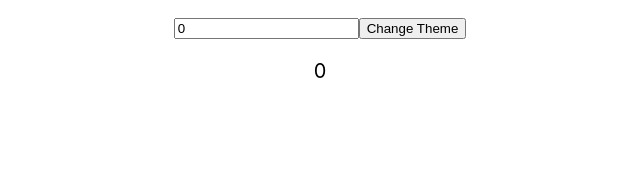
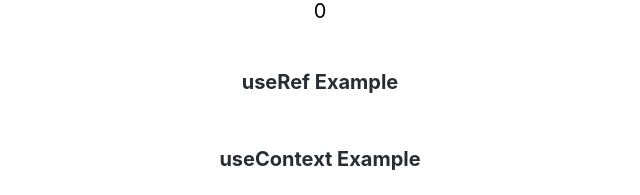
Before and after one commit to luannguyen252/my-react-journey, a React (Create React App) app in the folder learning-react-hooks/: page / in a window 1280 px wide. Shown: the part 638-833 px from the top of the page, without its empty margins (320-960 px from the left). Before the commit the page ends 800 px from the top, so only its background shows below. Built offline with nearby package versions, Linux system fonts and the light colour scheme; no server answers.

Commit message:
React Hooks

```diff
--- a/learning-react-hooks/src/App.tsx
+++ b/learning-react-hooks/src/App.tsx
@@ -1,5 +1,7 @@
+import { UseContextExample } from "./UseContextExample";
 import { UseEffectExample } from "./UseEffectExample";
 import { UseMemoExample } from "./UseMemoExample";
+import { UseRefExample } from "./UseRefExample";
 import { UseStateExample } from "./UseStateExample";
 
 export default function App() {
@@ -10,6 +12,8 @@ export default function App() {
         <UseStateExample />
         <UseEffectExample />
         <UseMemoExample />
+        <UseRefExample />
+        <UseContextExample />
       </header>
     </div>
   );
--- /dev/null
+++ b/learning-react-hooks/src/UseContextExample.tsx
@@ -0,0 +1,24 @@
+import { useContext } from "react";
+import PropTypes from "prop-types";
+
+interface UseContextExampleProps {
+  name?: string | any;
+}
+
+export const UseContextExample: React.FC<UseContextExampleProps> = ({
+  name,
+}) => {
+  return (
+    <>
+      <h4>{name}</h4>
+    </>
+  );
+};
+
+UseContextExample.propTypes = {
+  name: PropTypes.string,
+};
+
+UseContextExample.defaultProps = {
+  name: "useContext Example",
+};
--- /dev/null
+++ b/learning-react-hooks/src/UseRefExample.tsx
@@ -0,0 +1,22 @@
+import { useRef } from "react";
+import PropTypes from "prop-types";
+
+interface UseRefExampleProps {
+  name?: string | any;
+}
+
+export const UseRefExample: React.FC<UseRefExampleProps> = ({ name }) => {
+  return (
+    <>
+      <h4>{name}</h4>
+    </>
+  );
+};
+
+UseRefExample.propTypes = {
+  name: PropTypes.string,
+};
+
+UseRefExample.defaultProps = {
+  name: "useRef Example",
+};
```
Also changed, not shown: learning-react-hooks/src/UseCallBackExample.tsx (added, +24 -0 lines), learning-react-hooks/src/UseReducerExample.tsx (added, +24 -0 lines).
